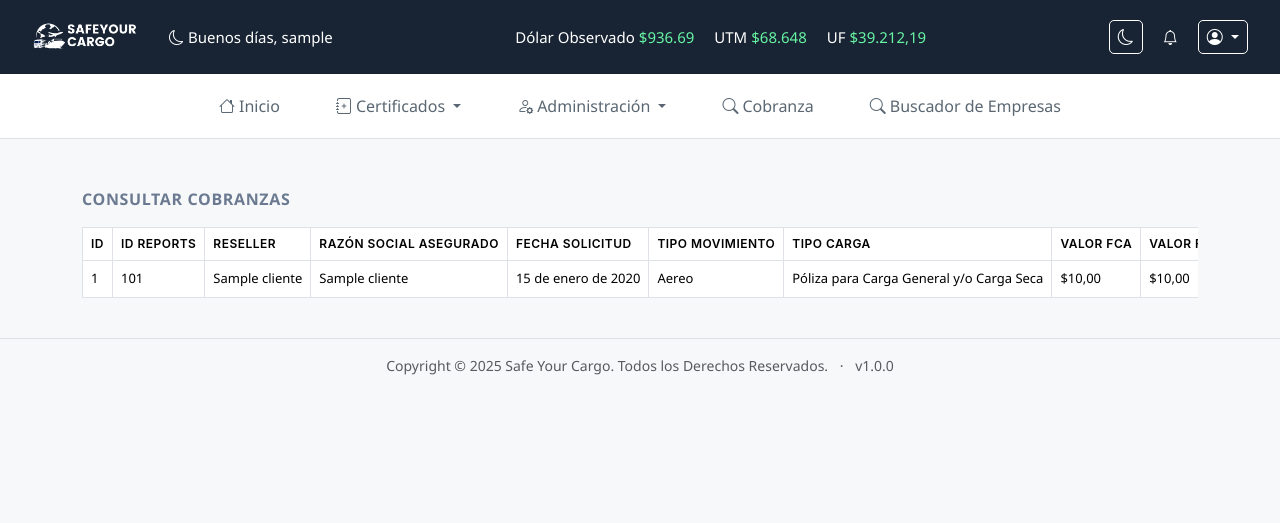
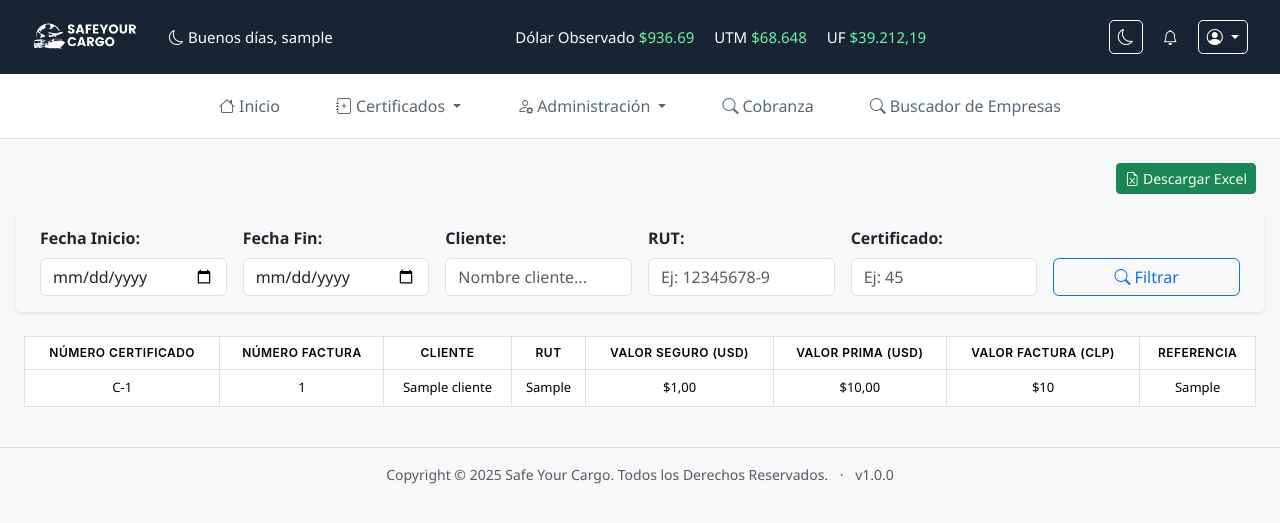
Before and after one commit to RoyWoods2/safeyourcargo, a Django app: page /cobranzas/ in a window 1280 px wide. Shown: the top 523 px of the page. Run offline with Django 5.2, Linux system fonts and the light colour scheme; a user stored in the database is signed in; tables that the repository leaves empty hold one stand-in row (values such as "Sample post"); some libraries are stand-ins or nearby versions.

Commit message:
"Version: 1.2 FACTURAS FUNCIONANDO"

```diff
--- a/core/templates/core/base.html
+++ b/core/templates/core/base.html
@@ -1,4 +1,5 @@
 <!DOCTYPE html>
+
 <html lang="es">
 <head>
   <!-- (tus otras etiquetas <meta> y CSS) -->
@@ -8,7 +9,7 @@
   <link rel="stylesheet" href="https://cdnjs.cloudflare.com/ajax/libs/font-awesome/6.4.0/css/all.min.css">
 <!-- JS de Select2 -->
 <!-- Primero jQuery -->
-<script src="https://code.jquery.com/jquery-3.6.0.min.js"></script>
+<script src="https://code.jquery.com/jquery-3.7.0.min.js"></script>
 
 <!-- Luego Select2 -->
 <link href="https://cdn.jsdelivr.net/npm/select2@4.1.0-rc.0/dist/css/select2.min.css" rel="stylesheet" />
--- a/core/templates/core/cobranzas.html
+++ b/core/templates/core/cobranzas.html
@@ -1,5 +1,6 @@
 {% extends 'core/base.html' %}
 {% load static %}
+{% load format_utils %}
 
 {% block title %}Administración de Cobranzas - Safe Your Cargo{% endblock %}
 
@@ -46,72 +47,136 @@
     font-size: 0.875rem;
   }
 </style>
+<div class="text-end mb-3">
+  <a href="{% url 'exportar_cobranzas_excel' %}?cliente={{ filtros.cliente }}&rut={{ filtros.rut }}&certificado={{ filtros.certificado }}&inicio={{ filtros.inicio }}&fin={{ filtros.fin }}"
+     class="btn btn-success btn-sm">
+    <i class="bi bi-file-earmark-excel"></i> Descargar Excel
+  </a>
+</div>
 
-<div class="container mt-4">
-  <div class="encabezado-cobranzas">Consultar Cobranzas</div>
-  <div style="overflow-x: auto;">
+
+<!-- FILTROS -->
+<form method="GET" class="row mb-4 gx-3 bg-light p-3 rounded shadow-sm">
+  <div class="col-md-2">
+    <label class="form-label fw-semibold">Fecha Inicio:</label>
+    <input type="date" name="inicio" class="form-control" value="{{ filtros.inicio }}">
+  </div>
+  <div class="col-md-2">
+    <label class="form-label fw-semibold">Fecha Fin:</label>
+    <input type="date" name="fin" class="form-control" value="{{ filtros.fin }}">
+  </div>
+  <div class="col-md-2">
+    <label class="form-label fw-semibold">Cliente:</label>
+    <input type="text" name="cliente" class="form-control" placeholder="Nombre cliente..." value="{{ filtros.cliente }}">
+  </div>
+  <div class="col-md-2">
+    <label class="form-label fw-semibold">RUT:</label>
+    <input type="text" name="rut" class="form-control" placeholder="Ej: 12345678-9" value="{{ filtros.rut }}">
+  </div>
+  <div class="col-md-2">
+    <label class="form-label fw-semibold">Certificado:</label>
+    <input type="text" name="certificado" class="form-control" placeholder="Ej: 45" value="{{ filtros.certificado }}">
+  </div>
+  <div class="col-md-2 d-flex align-items-end">
+    <div class="d-grid w-100">
+      <button type="submit" class="btn btn-outline-primary">
+        <i class="bi bi-search"></i> Filtrar
+      </button>
+    </div>
+  </div>
+</form>
+{% if filtros.cliente or filtros.rut or filtros.certificado or filtros.inicio or filtros.fin %}
+  <div class="text-end mb-3">
+    <a href="{% url 'vista_cobranzas' %}" class="btn btn-sm btn-outline-secondary">
+      <i class="bi bi-x-circle"></i> Limpiar filtros
+    </a>
+  </div>
+{% endif %}
+
+
     <table id="cobranzaTable" class="table table-hover table-bordered align-middle text-nowrap">
 
     <thead>
-      <tr>
-        <th>ID</th>
-        <th>ID Reports</th>
-        <th>Reseller</th>
-        <th>Razón Social Asegurado</th>
-        <th>Fecha Solicitud</th>
-        <th>Tipo Movimiento</th>
-        <th>Tipo Carga</th>
-        <th>Valor FCA</th>
-        <th>Valor Flete</th>
-        <th>Monto Asegurado</th>
-        <th>Valor Prima</th>
-        <th>Valor Prima Cobro</th>
-        <th>Valor Prima Pago</th>
-        <th>Fecha Cobro</th>
-        <th>Estado</th>
+  <tr class="text-center align-middle">
+    <th>Número Certificado</th>
+    <th>Número Factura</th>
+    <th>Cliente</th>
+    <th>RUT</th>
+    <th>Valor Seguro (USD)</th>
+    <th>Valor Prima (USD)</th>
+    <th>Valor Factura (CLP)</th>
+    <th>Referencia</th>
   </tr>
 </thead>
 <tbody>
   {% for cobro in cobranzas %}
-      <tr>
-
-        <td>{{ cobro.certificado.id }}</td>
-        <td>{{ cobro.certificado.id|add:"100" }}</td>
+  <tr class="text-center align-middle">
+    <td>C-{{ cobro.certificado.id }}</td>
+    <td>
+      {% if cobro.certificado.factura %}
+        {{ cobro.certificado.factura.numero }}
+      {% else %}
+        <span class="text-muted">-</span>
+      {% endif %}
+    </td>
     <td>{{ cobro.certificado.cliente.nombre }}</td>
-        <td>{{ cobro.certificado.cliente.nombre }}</td>
-        <td>{{ cobro.certificado.fecha_partida }}</td>
-        <td>{{ cobro.certificado.metodo_embarque.modo_transporte }}</td>
-        <td>{{ cobro.certificado.metodo_embarque.get_tipo_carga_display }}</td>
-        <td>${{ cobro.valor_fca }}</td>
-        <td>${{ cobro.valor_flete }}</td>
+    <td>{{ cobro.certificado.cliente.rut}}</td>
     <td>${{ cobro.monto_asegurado }}</td>
-        <td>${{ cobro.valor_prima_estimado }}</td>
     <td>${{ cobro.valor_prima_cobro }}</td>
-        <td>${{ cobro.valor_prima_pago }}</td>
-        <td>{{ cobro.fecha_cobro|default:"-" }}</td>
-        <td>{{ cobro.get_estado_display }}</td>
+    <td>
+      {% if cobro.certificado.factura %}
+        ${{ cobro.certificado.factura.valor_clp|floatformat:0 }}
+      {% else %}
+        <span class="text-muted">-</span>
+      {% endif %}
+    </td>
+    <td>{{ cobro.certificado.notas.referencia|default:"-" }}</td>
   </tr>
   {% empty %}
   <tr>
-        <td colspan="16" class="text-center text-muted">No hay cobranzas registradas aún.</td>
+    <td colspan="8" class="text-center text-muted">No hay cobranzas registradas aún.</td>
   </tr>
   {% endfor %}
 </tbody>
+
   </table>
 </div>
 {% endblock %}
 
 {% block extrajs %}
-<script src="https://code.jquery.com/jquery-3.7.0.min.js"></script>
+
+
+<!-- DataTables después de jQuery -->
 <script src="https://cdn.datatables.net/1.13.6/js/jquery.dataTables.min.js"></script>
+
+<!-- Script personalizado al final -->
 <script>
-  $(document).ready(function() {
-    $('#cobranzaTable').DataTable({
+  $(document).ready(function () {
+    const table = $('#cobranzaTable').DataTable({
       order: [[1, 'desc']],
       language: {
         url: '//cdn.datatables.net/plug-ins/1.13.6/i18n/es-CL.json'
       }
     });
+
+    // Filtros personalizados
+    $('#filtro-cliente').on('keyup change', function () {
+      table.column(2).search(this.value).draw();
+    });
+
+    $('#filtro-rut').on('keyup change', function () {
+      table.column(3).search(this.value).draw();
+    });
+
+    $('#filtro-certificado').on('keyup change', function () {
+      table.column(0).search(this.value).draw();
+    });
+
+    $('#filtro-referencia').on('keyup change', function () {
+      table.column(7).search(this.value).draw();
+    });
   });
 </script>
+
+
 {% endblock %}
--- a/core/urls.py
+++ b/core/urls.py
@@ -36,5 +36,6 @@ urlpatterns = [
     path('folios/', views.vista_folios_disponibles, name='vista_folios_disponibles'),
     path('factura/<int:factura_id>/reenviar/', views.reenviar_factura_xml, name='reenviar_factura_xml'),
     path('factura/<int:factura_id>/descargar/', views.descargar_factura_xml, name='descargar_factura_xml'),
+    path('cobranzas/exportar/', views.exportar_cobranzas_excel, name='exportar_cobranzas_excel'),
 
 ]
--- a/core/views.py
+++ b/core/views.py
@@ -39,6 +39,10 @@ from django.views.decorators.http import require_http_methods
 from .utils_pdf import generar_pdf_certificado, generar_pdf_factura
 from django.contrib.admin.views.decorators import staff_member_required
 from django.views.decorators.csrf import csrf_exempt
+from datetime import datetime
+import openpyxl
+from openpyxl.utils import get_column_letter
+from openpyxl.styles import Alignment, Font
 Usuario = get_user_model()
 
 @login_required
@@ -695,9 +699,52 @@ def factura_confirmacion(request, pk):
 
 @login_required
 def vista_cobranzas(request):
-    cobranzas = Cobranza.objects.select_related('certificado', 'certificado__cliente', 'certificado__metodo_embarque').all()
-    return render(request, 'core/cobranzas.html', {'cobranzas': cobranzas})
-
+    cobranzas = Cobranza.objects.select_related(
+        'certificado', 'certificado__cliente', 'certificado__metodo_embarque', 'certificado__factura', 'certificado__notas'
+    ).all()
+
+    # Filtros desde GET
+    cliente = request.GET.get("cliente")
+    rut = request.GET.get("rut")
+    certificado = request.GET.get("certificado")
+    inicio = request.GET.get("inicio")
+    fin = request.GET.get("fin")
+
+    if cliente:
+        cobranzas = cobranzas.filter(certificado__cliente__nombre__icontains=cliente)
+
+    if rut:
+        cobranzas = cobranzas.filter(certificado__cliente__rut__icontains=rut)
+
+    if certificado:
+        cobranzas = cobranzas.filter(certificado__id__icontains=certificado)
+
+    if inicio:
+        try:
+            fecha_inicio = datetime.strptime(inicio, "%Y-%m-%d").date()
+            cobranzas = cobranzas.filter(certificado__fecha_creacion__gte=fecha_inicio)
+        except ValueError:
+            pass
+
+    if fin:
+        try:
+            fecha_fin = datetime.strptime(fin, "%Y-%m-%d").date()
+            cobranzas = cobranzas.filter(certificado__fecha_creacion__lte=fecha_fin)
+        except ValueError:
+            pass
+
+    filtros = {
+        "cliente": cliente or "",
+        "rut": rut or "",
+        "certificado": certificado or "",
+        "inicio": inicio or "",
+        "fin": fin or "",
+    }
+
+    return render(request, 'core/cobranzas.html', {
+        'cobranzas': cobranzas,
+        'filtros': filtros,
+    })
 
 @login_required
 def generar_pdf_cobranza(request, certificado_id):
@@ -1755,3 +1802,72 @@ def descargar_factura_xml(request, factura_id):
     response = HttpResponse(contenido, content_type='application/xml')
     response['Content-Disposition'] = f'attachment; filename="{filename}"'
     return response
+
+@login_required
+def exportar_cobranzas_excel(request):
+    from .models import Cobranza
+
+    cobranzas = Cobranza.objects.select_related(
+        'certificado', 'certificado__cliente', 'certificado__metodo_embarque', 'certificado__factura', 'certificado__notas'
+    ).all()
+
+    # Filtros iguales a vista principal
+    cliente = request.GET.get("cliente")
+    rut = request.GET.get("rut")
+    certificado = request.GET.get("certificado")
+    inicio = request.GET.get("inicio")
+    fin = request.GET.get("fin")
+
+    if cliente:
+        cobranzas = cobranzas.filter(certificado__cliente__nombre__icontains=cliente)
+    if rut:
+        cobranzas = cobranzas.filter(certificado__cliente__rut__icontains=rut)
+    if certificado:
+        cobranzas = cobranzas.filter(certificado__id__icontains=certificado)
+    if inicio:
+        cobranzas = cobranzas.filter(certificado__fecha_creacion__gte=inicio)
+    if fin:
+        cobranzas = cobranzas.filter(certificado__fecha_creacion__lte=fin)
+
+    # Crear archivo Excel
+    wb = openpyxl.Workbook()
+    ws = wb.active
+    ws.title = "Reporte Cobranzas"
+
+    headers = [
+        "N° Certificado", "N° Factura", "Cliente", "RUT",
+        "Valor Seguro (USD)", "Valor Prima (USD)", "Valor Factura (CLP)", "Referencia"
+    ]
+    ws.append(headers)
+
+    for col in range(1, len(headers)+1):
+        ws.cell(row=1, column=col).font = Font(bold=True)
+        ws.cell(row=1, column=col).alignment = Alignment(horizontal="center")
+
+    for cobro in cobranzas:
+        cert = cobro.certificado
+        factura = cert.factura
+        cliente = cert.cliente
+
+        ws.append([
+            f"C-{cert.id}",
+            factura.numero if factura else "",
+            cliente.nombre,
+            cliente.rut,
+            float(cobro.monto_asegurado or 0),
+            float(cobro.valor_prima_cobro or 0),
+            float(factura.valor_clp) if factura and factura.valor_clp else 0,
+            cert.notas.referencia if cert.notas and cert.notas.referencia else "",
+        ])
+
+    # Ajustar tamaño de columnas
+    for i, col in enumerate(headers, 1):
+        ws.column_dimensions[get_column_letter(i)].width = 20
+
+    # Respuesta HTTP
+    response = HttpResponse(
+        content_type='application/vnd.openxmlformats-officedocument.spreadsheetml.sheet'
+    )
+    response['Content-Disposition'] = 'attachment; filename="reporte_cobranzas.xlsx"'
+    wb.save(response)
+    return response
```
Also changed, not shown: core/services/facturacion_cl.py (+21 -15 lines), core/templates/certificados/crear_certificado.html (+30 -5 lines), core/templatetags/format_utils.py (added, +13 -0 lines), core/tests/test_factura_xml.py (added, +99 -0 lines), core/templatetags/__init__.py (added), core/tests/__init__.py (added). Lines whose indentation alone changed are shown as unchanged.
